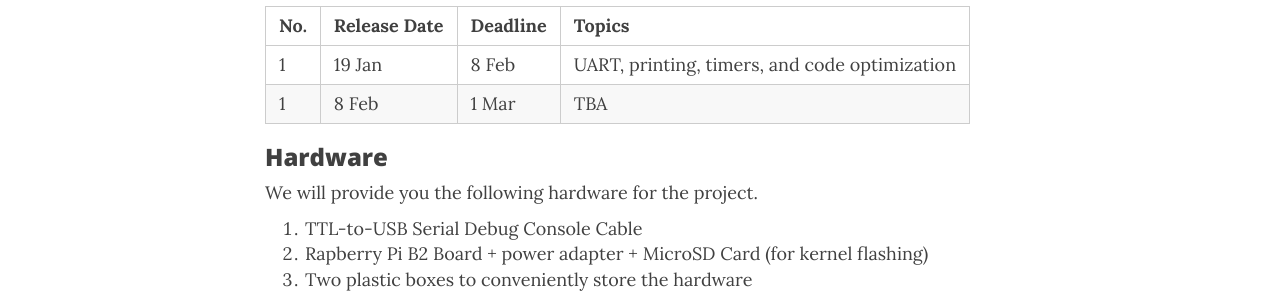
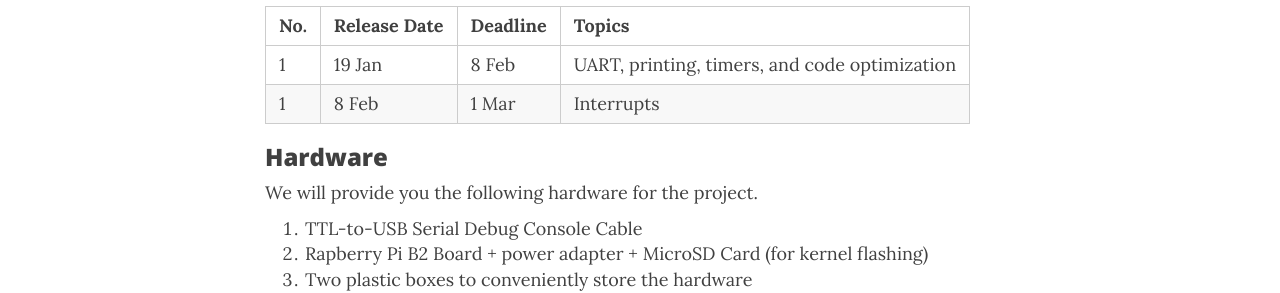
Before and after one commit to CPEN432/cpen432.github.io, a Jekyll site: the page built from projects.md, in a window 1280 px wide and 1341 px high. Shown: the part 254-547 px from the top of the window. Built offline with Jekyll 4.4.1, drawn with Linux system fonts in a browser that asks for light colours; nearby versions of some CDN libraries.

Commit message:
Update projects.md

```diff
--- a/projects.md
+++ b/projects.md
@@ -7,7 +7,7 @@ title: Projects
 | **No.** | **Release Date** | **Deadline** | **Topics** |
 |:--------|:-----------------|:-------------|:-----------|
 |  1  | 19 Jan | 8 Feb | UART, printing, timers, and code optimization |
-|  1  | 8 Feb | 1 Mar | TBA |
+|  1  | 8 Feb | 1 Mar | Interrupts |
 
 <!-- [README](https://gitlab.com/cpen432-wt2-2021-2022/p1/release/-/blob/main/README.md) | -->
 
```
